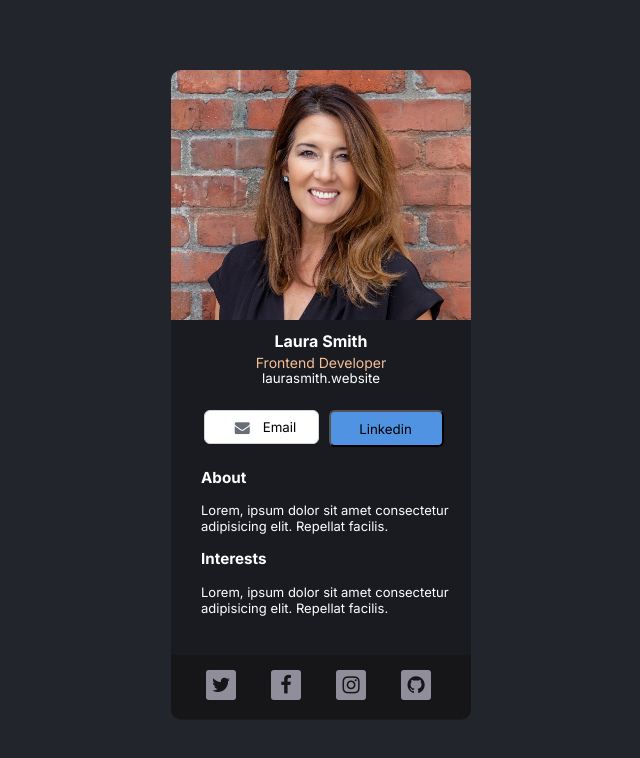
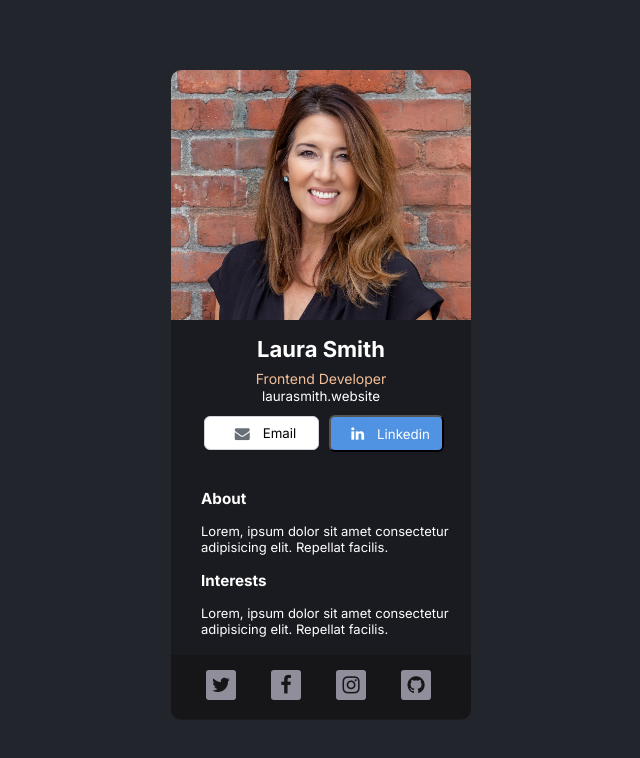
Before and after one commit to eric-antonio/dbusinesscard, a React (Create React App) app: page / in a window 1280 px wide. Shown: the top 758 px of the page, without its empty margins (184-824 px from the left). Built offline with nearby package versions, Linux system fonts and the light colour scheme.

Commit message:
I made it 🎉🎉🎉🤌🤌🤌

```diff
--- a/src/App.css
+++ b/src/App.css
@@ -47,13 +47,20 @@ body{
   text-align: center;
   line-height: 1%;
 }
-
+.name{
+  font-size: 22px;
+}
 .job{
   font-size: 14px;
   color:#F3BF99 ;
 }
+.site{
+  line-height: 0.4rem;
+}
 /* ? Buttons  */
+button{
 
+}
 .btn--email{
 display: flex;
 flex-direction: row;
@@ -65,7 +72,7 @@ position: absolute;
 width: 115px;
 height: 34px;
 left: 323px;
-top: 410px;
+top: 416px;
 background: #FFFFFF;
 border: 1px solid #D1D5DB;
 box-shadow: 0px 1px 2px rgba(0, 0, 0, 0.05);
@@ -73,6 +80,7 @@ border-radius: 6px;
 }
 
 .btn--link{
+  color: white;
   display: flex;
   flex-direction: row;
   justify-content: center;
@@ -83,7 +91,7 @@ border-radius: 6px;
   width: 115px;
   height: 37px;
   left: 448px;
-  top: 410px;
+  top: 415px;
   background: #5093E2;
   box-shadow: 0px 1px 2px rgba(0, 0, 0, 0.05);
   border-radius: 6px;
@@ -94,6 +102,19 @@ border-radius: 6px;
   height: 15px;
   color: #676e75;
   background: white;
+  text-align: center;
+  text-decoration: none;
+  margin: 10px 0px 10px 5px ;
+  border-radius: 3px;
+
+}
+
+#linkedin{
+  font-size: 15px;
+  width: 15px;
+  height: 15px;
+  color: #ffffff;
+  background: #5093E2;
   text-align: center;
   text-decoration: none;
   margin: 10px 0px 10px 5px ;
--- a/src/components/InfoPage.js
+++ b/src/components/InfoPage.js
@@ -9,9 +9,9 @@ export default function InfoPage(){
             </div>
 
             <section className="info--profile">
-                <h4>Laura Smith</h4>
+                <h4 className="name">Laura Smith</h4>
                 <p className="job">Frontend Developer</p>
-                <small>laurasmith.website</small>
+                <small className="site">laurasmith.website</small>
             </section>
 
 
@@ -20,7 +20,10 @@ export default function InfoPage(){
                     <a href="#" class="fa fa-envelope" id="email"></a>
                     Email
                 </button>
-                <button className="btn--link">Linkedin</button>
+                <button className="btn--link">
+                    <a href="#" class="fa fa-linkedin" id="linkedin"></a>
+                    Linkedin
+                </button>
             </div>
         </di>
     )
```
